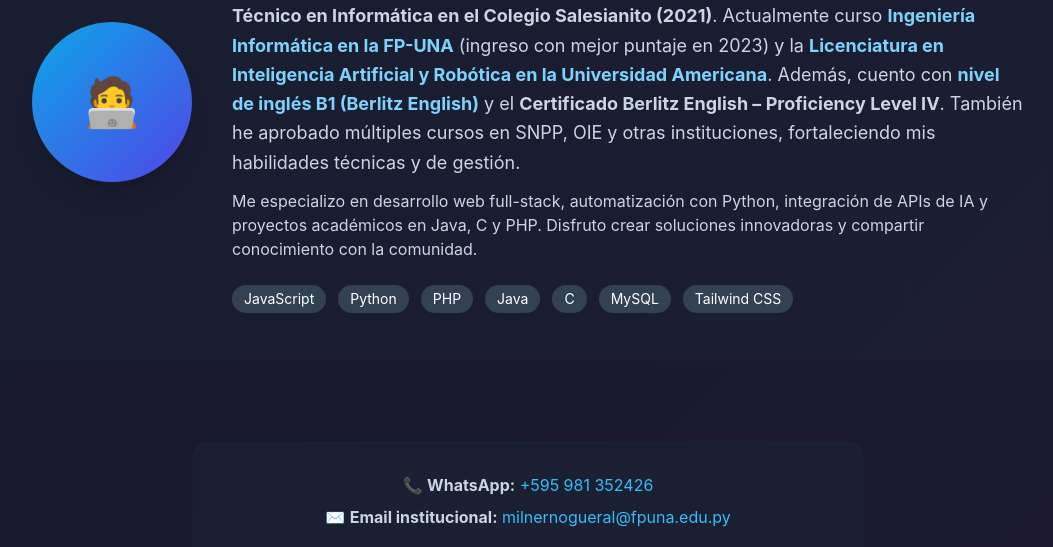
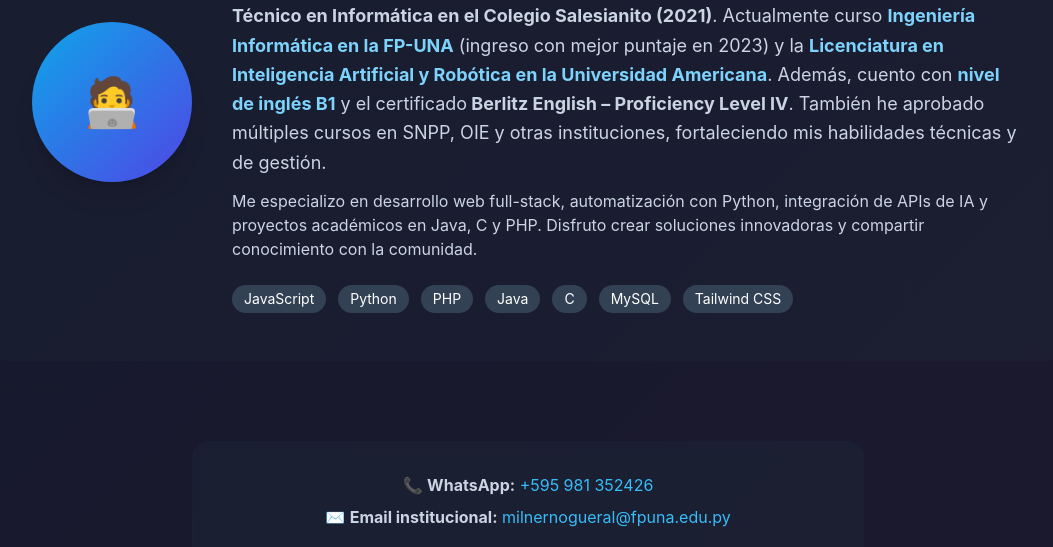
Before and after one commit to milnernl/mis-proyectos-web, a plain HTML site: page index.html in a window 1280 px wide. Shown: the part 1388-1935 px from the top of the page, without its empty margins (112-1165 px from the left). Drawn offline with nearby package versions, Linux system fonts and the light colour scheme.

Commit message:
Update index.html

```diff
--- a/index.html
+++ b/index.html
@@ -218,7 +218,7 @@
                         ¡Hola! Soy <strong class="text-sky-300">Milner Noguera</strong>, tengo <strong class="text-white">22 años</strong> y soy un apasionado desarrollador.
                         Mi formación comenzó con la <strong>Tecnicatura en Reparación de Computadoras (2019)</strong> y el <strong>Bachillerato Técnico en Informática en el Colegio Salesianito (2021)</strong>.
                         Actualmente curso <strong class="text-sky-300">Ingeniería Informática en la FP-UNA</strong> (ingreso con mejor puntaje en 2023) y la <strong class="text-sky-300">Licenciatura en Inteligencia Artificial y Robótica en la Universidad Americana</strong>.
-                        Además, cuento con <strong class="text-sky-300">nivel de inglés B1 (Berlitz English)</strong> y el <strong>Certificado Berlitz English – Proficiency Level IV</strong>.
+                        Además, cuento con <strong class="text-sky-300">nivel de inglés B1</strong> y el certificado<strong> Berlitz English – Proficiency Level IV</strong>.
                         También he aprobado múltiples cursos en SNPP, OIE y otras instituciones, fortaleciendo mis habilidades técnicas y de gestión.
                     </p>
                     <p class="text-slate-300 mt-3">
```
